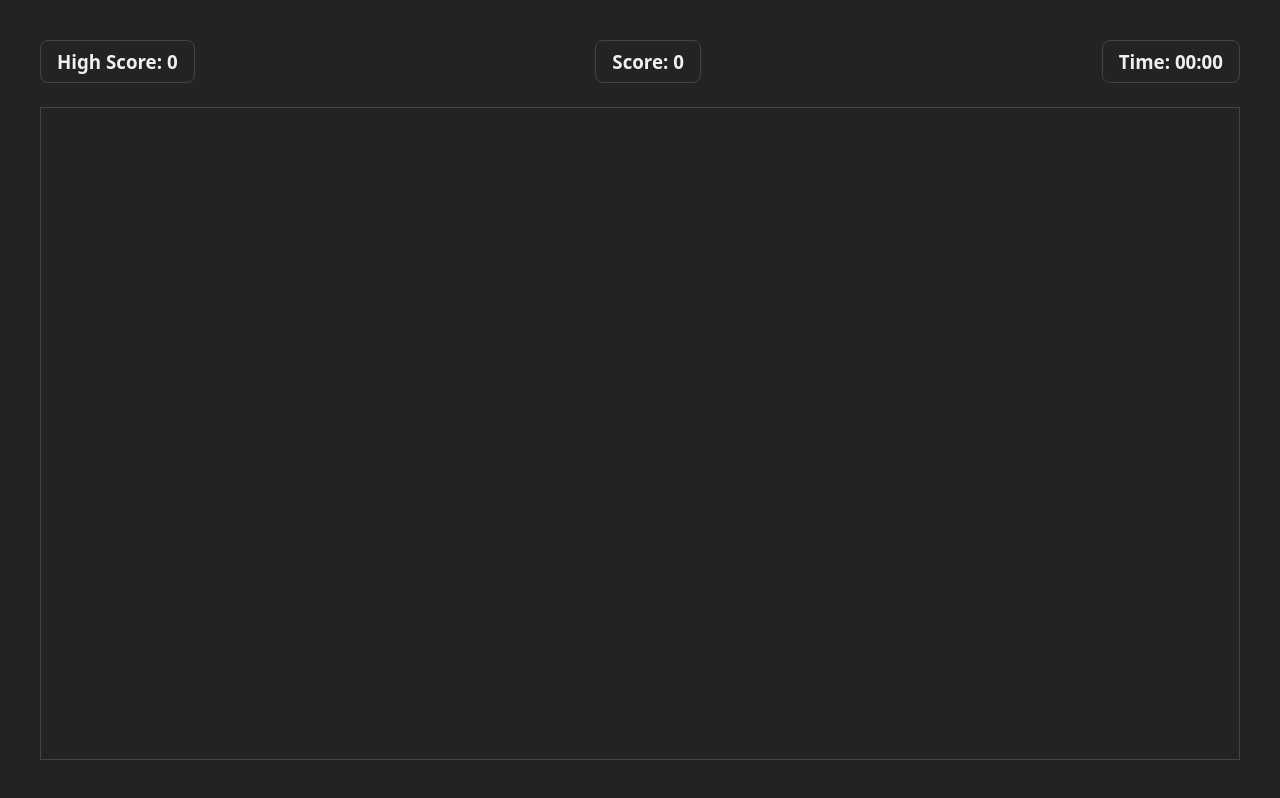
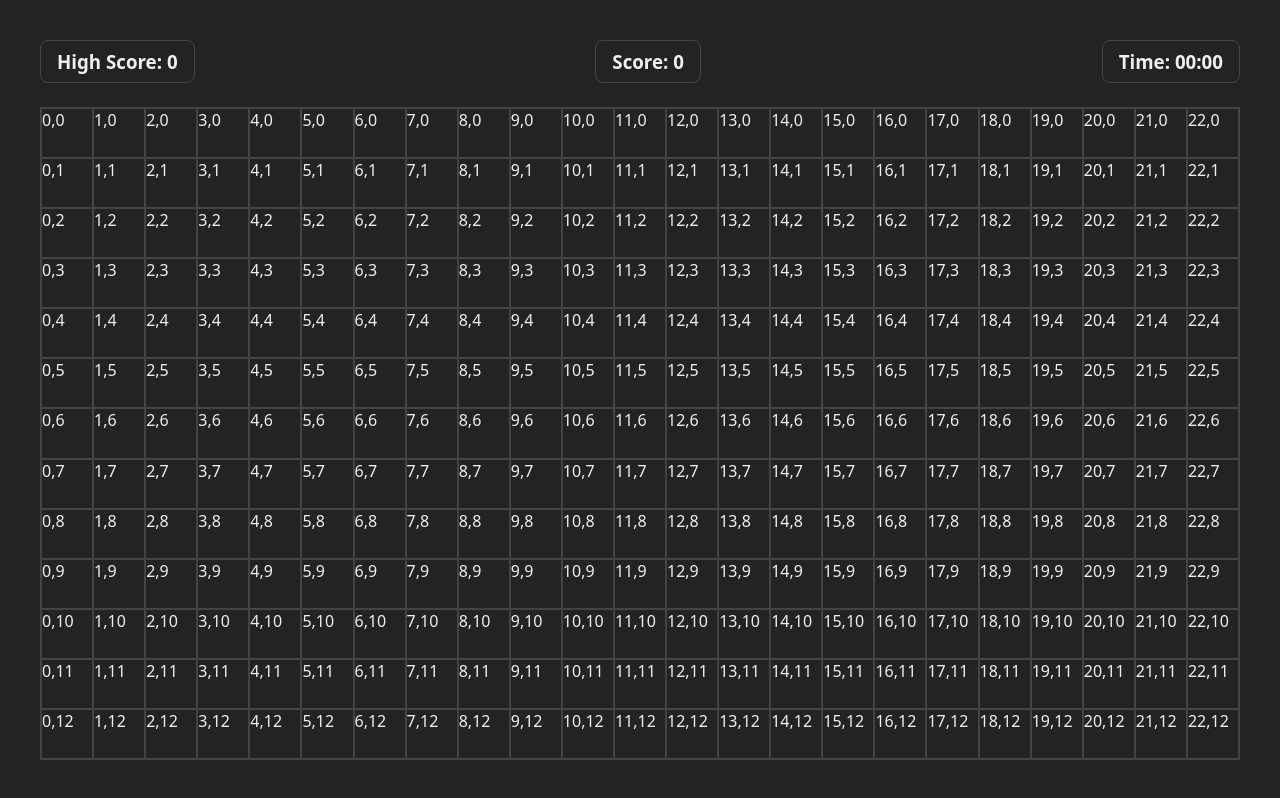
Before and after one commit to Bhanu-Sharma-7/sanke-game, a plain HTML site: page index.html in a window 1280 px wide. Drawn offline with Linux system fonts and the light colour scheme.

Commit message:
building snack

```diff
--- a/index.html
+++ b/index.html
@@ -26,9 +26,7 @@
                     </h3>
                 </div>
             </div>
-            <div class="board">
-                <div class="block"></div>
-            </div>
+            <div class="board"></div>
         </section>
     </main>
     <script src="script.js"></script>
--- a/script.js
+++ b/script.js
@@ -1 +1,30 @@
-console.log("Hello World")
+const board = document.querySelector('.board')
+const blockHeight = 50
+const blockWidth = 50
+const cols = Math.floor(board.clientWidth / blockWidth)
+const rows = Math.floor(board.clientHeight / blockHeight)
+const blocks = []
+const snake = [ {
+    x: 1, y: 3
+}, {
+    x: 1, y: 4
+}, {
+    x: 1, y: 5
+} ]
+
+for (let row = 0; row < rows; row++) {
+    for (let col = 0; col < cols; col++) {
+        const block = document.createElement('div')
+        block.classList.add('block')
+        board.appendChild(block)
+        block.innerText = `${col},${row}`
+        blocks[`${col},${row}`] = block
+    }
+}
+
+function render() {
+
+    snake.forEach(segment=> {
+        console.log(segment)
+    })
+}
--- a/style.css
+++ b/style.css
@@ -13,6 +13,7 @@ html, body {
 
     /* background colors */
     --bg-primary-color: #232323;
+    --bg-fill-color: #fdfdfc;
 
     /* Text colors */
     --text-primary-color: #F0F0F0;
@@ -73,4 +74,15 @@ section .informations .information {
 .board {
     border: 1px solid var(--border-primary-color);
     flex-grow: 1;
+    display: grid;
+    grid-template-columns: repeat(auto-fill, minmax(50px, 1fr));
+    grid-template-rows: repeat(auto-fill, minmax(50px, 1fr));
 }
+
+.block {
+    border: 1px solid var(--border-primary-color);
+}
+
+.fill {
+    background-color: var(--bg-fill-color);
+}
```
